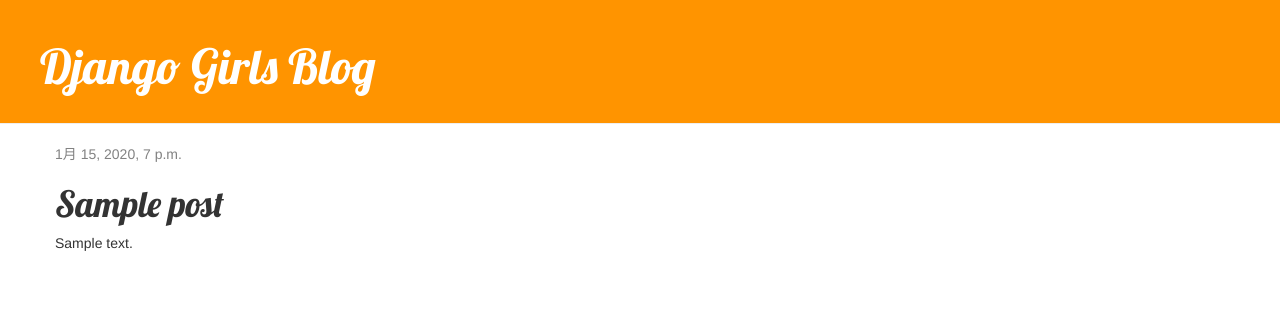
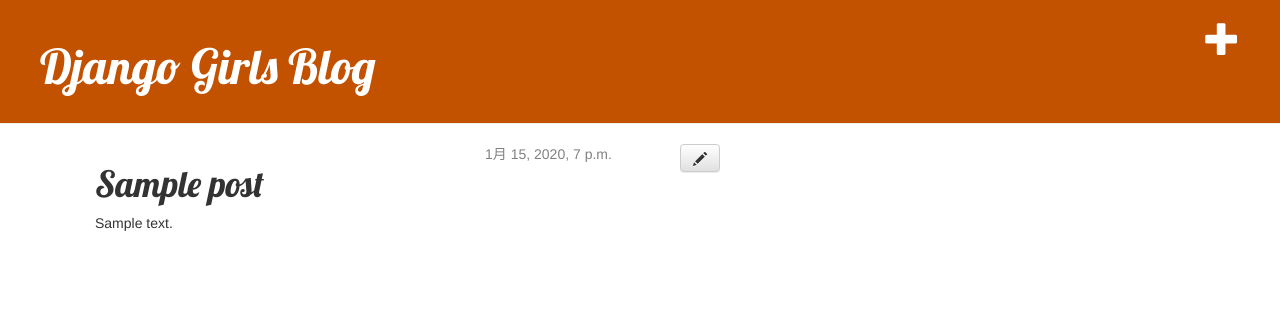
Before and after one commit to ts-777/test-app, a Django app: page /post/1/ in a window 1280 px wide. Shown: the top 322 px of the page. Run offline with Django 3.2, Linux system fonts and the light colour scheme; tables that the repository leaves empty hold one stand-in row (values such as "Sample post"); some libraries are stand-ins or nearby versions.

Commit message:
フォームの作成＆レイアウト修正

```diff
--- a/blog/static/css/blog.css
+++ b/blog/static/css/blog.css
@@ -1,5 +1,5 @@
 .page-header {
-    background-color: #ff9400;
+    background-color: #C25100;
     margin-top: 0;
     padding: 20px 20px 20px 40px;
 }
@@ -41,6 +41,6 @@ h1, h2, h3, h4 {
     margin-bottom: 70px;
 }
 
-.post h1 a, .post h1 a:visited {
+.post h2 a, .post h2 a:visited {
     color: #000000;
 }
--- a/blog/templates/blog/base.html
+++ b/blog/templates/blog/base.html
@@ -9,14 +9,14 @@
     </head>
     <body>
         <div class="page-header">
+            <a href="{% url 'post_new' %}" class="top-menu"><span class="glyphicon glyphicon-plus"></span></a>
             <h1><a href="/">Django Girls Blog</a></h1>
         </div>
+
         <div class="content container">
             <div class="row">
-                <div class="col-md-8">
-                {% block content %}
-                {% endblock %}
-                </div>
+                    {% block content %}
+                    {% endblock %}
             </div>
         </div>
     </body>
--- a/blog/templates/blog/post_detail.html
+++ b/blog/templates/blog/post_detail.html
@@ -2,12 +2,23 @@
 
 {% block content %}
     <div class="post">
-        {% if post.published_date %}
-            <div class="date">
-                {{ post.published_date }}
+        <div class="content container">
+            <div class="row">
+                <div class="col-md-4">
+                    <h1>{{ post.title }}</h1>
+                </div>
+                <div class="col-md-2">
+                    {% if post.published_date %}
+                        <div class="date">
+                            {{ post.published_date }}
+                        </div>
+                    {% endif %}
+                </div>
+                <div class="col-md-2">
+                    <a class="btn btn-default" href="{% url 'post_edit' pk=post.pk %}"><span class="glyphicon glyphicon-pencil"></span></a>
+                </div>
             </div>
-        {% endif %}
-        <h1>{{ post.title }}</h1>
-        <p>{{ post.text|linebreaksbr }}</p>
+            <p>{{ post.text|linebreaksbr }}</p>
+        </div>
     </div>
 {% endblock %}
--- a/blog/urls.py
+++ b/blog/urls.py
@@ -6,4 +6,6 @@ from . import views
 urlpatterns = [
     path('', views.post_list, name='post_list'),
     path('post/<int:pk>/', views.post_detail, name='post_detail'),
+    path('post/new', views.post_new, name='post_new'),
+    path('post/<int:pk>/edit/', views.post_edit, name='post_edit'),
 ]
--- a/blog/views.py
+++ b/blog/views.py
@@ -1,6 +1,7 @@
-from django.shortcuts import render, get_object_or_404
+from django.shortcuts import render, get_object_or_404, redirect
 from django.utils import timezone
 from .models import Post
+from .forms import PostForm
 
 # Create your views here.
 def post_list(request):
@@ -10,3 +11,30 @@ def post_list(request):
 def post_detail(request, pk):
     post = get_object_or_404(Post, pk=pk)
     return render(request, 'blog/post_detail.html', {'post': post})
+
+def post_new(request):
+    if request.method == "POST":
+        form = PostForm(request.POST)
+        if form.is_valid():
+            post = form.save(commit=False)
+            post.author = request.user
+            post.published_date = timezone.now()
+            post.save()
+            return redirect('post_detail', pk=post.pk)
+    else:
+        form = PostForm()
+    return render(request, 'blog/post_edit.html', {'form': form})
+
+def post_edit(request, pk):
+    post = get_object_or_404(Post, pk=pk)
+    if request.method == "POST":
+        form = PostForm(request.POST, instance=post)
+        if form.is_valid():
+            post = form.save(commit=False)
+            post.author = request.user
+            post.published_date = timezone.now()
+            post.save()
+            return redirect('post_detail', pk=post.pk)
+    else:
+        form = PostForm(instance=post)
+    return render(request, 'blog/post_edit.html', {'form': form})
```
Also changed, not shown: blog/forms.py (added, +8 -0 lines), blog/templates/blog/post_edit.html (added, +9 -0 lines), blog/templates/blog/post_list.html (+18 -8 lines).
